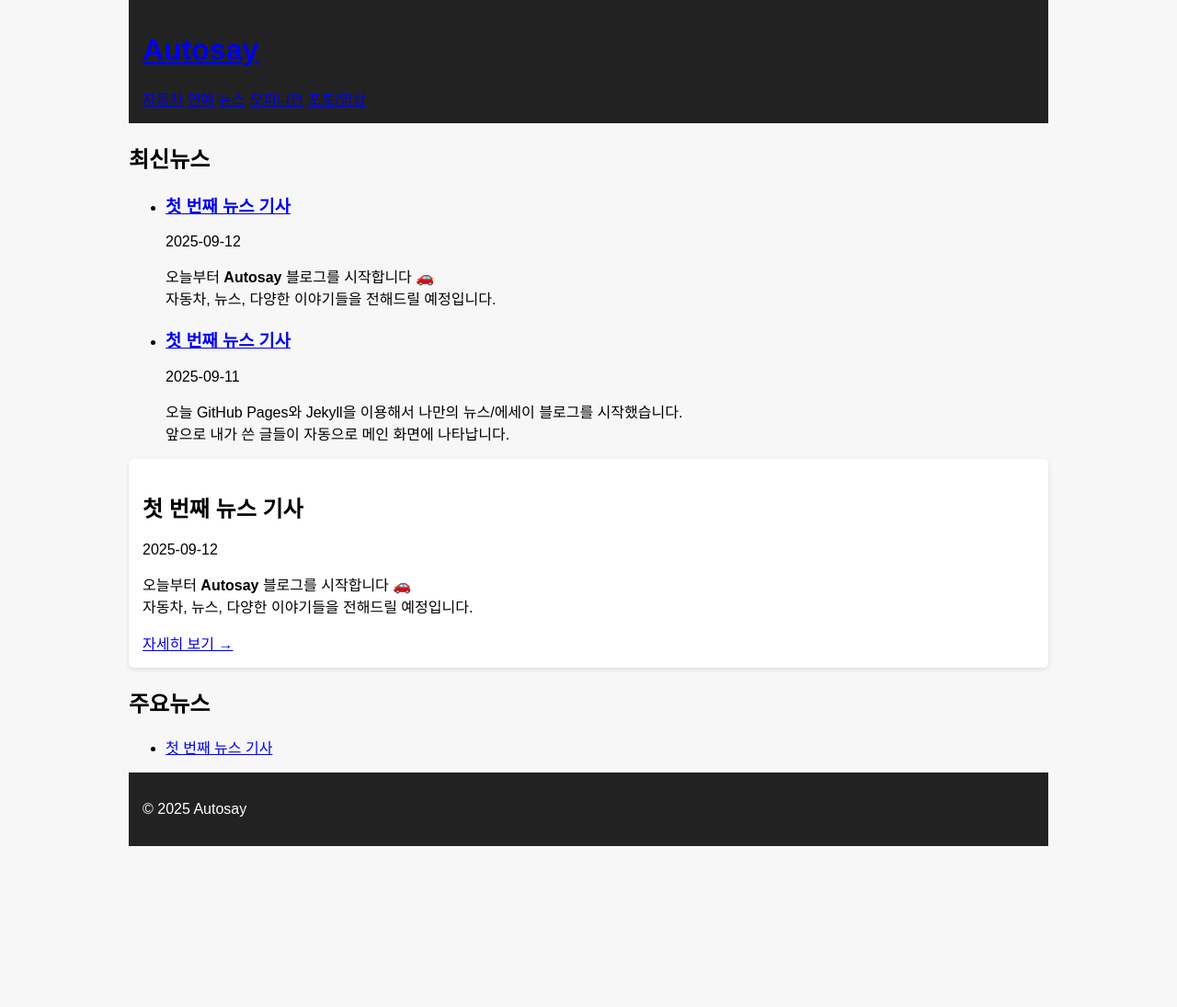
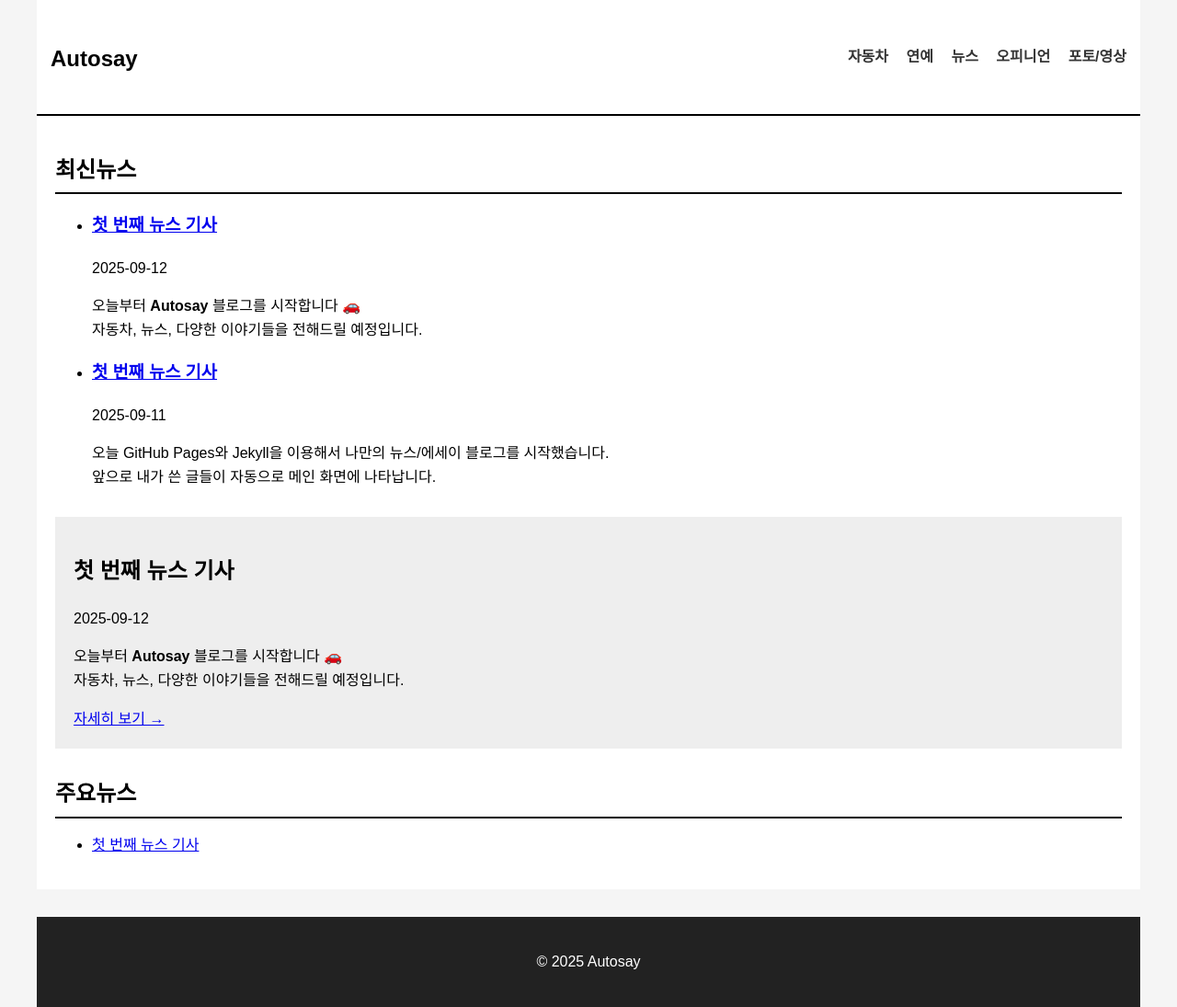
Before and after one commit to gnstjq8750-sketch/autosay, a Jekyll site: the page built from index.html, in a window 1280 px wide. Shown: the whole page at 92% size. Built offline with Jekyll 4.4.1, drawn with Linux system fonts in a browser that asks for light colours; before the commit the page ends 920 px from its top, so only the background shows below that.

Commit message:
Update style.css

```diff
--- a/assets/style.css
+++ b/assets/style.css
@@ -1,18 +1,64 @@
 body {
   font-family: Arial, sans-serif;
-  max-width: 1000px;
+  line-height: 1.6;
+  max-width: 1200px;
   margin: auto;
-  background: #f7f7f7;
+  background: #f5f5f5;
 }
-header, footer {
+
+.site-header {
+  display: flex;
+  justify-content: space-between;
+  align-items: center;
+  background: #fff;
+  padding: 15px;
+  border-bottom: 2px solid #000;
+}
+
+.site-header .logo a {
+  font-size: 24px;
+  font-weight: bold;
+  color: black;
+  text-decoration: none;
+}
+
+.menu a {
+  margin-left: 15px;
+  font-weight: bold;
+  color: #333;
+  text-decoration: none;
+}
+
+.menu a:hover {
+  color: #0073e6;
+}
+
+main {
+  padding: 20px;
+  background: #fff;
+}
+
+.latest-news h2,
+.popular-news h2 {
+  border-bottom: 2px solid #000;
+  padding-bottom: 5px;
+  margin-bottom: 10px;
+}
+
+.latest-news ul li {
+  margin-bottom: 15px;
+}
+
+.main-highlight {
+  margin: 30px 0;
+  padding: 20px;
+  background: #eee;
+}
+
+footer {
+  margin-top: 30px;
+  text-align: center;
+  padding: 20px;
   background: #222;
-  color: white;
-  padding: 15px;
+  color: #fff;
 }
-article {
-  background: white;
-  padding: 15px;
-  margin: 15px 0;
-  border-radius: 5px;
-  box-shadow: 0 2px 5px rgba(0,0,0,0.1);
-}
```
